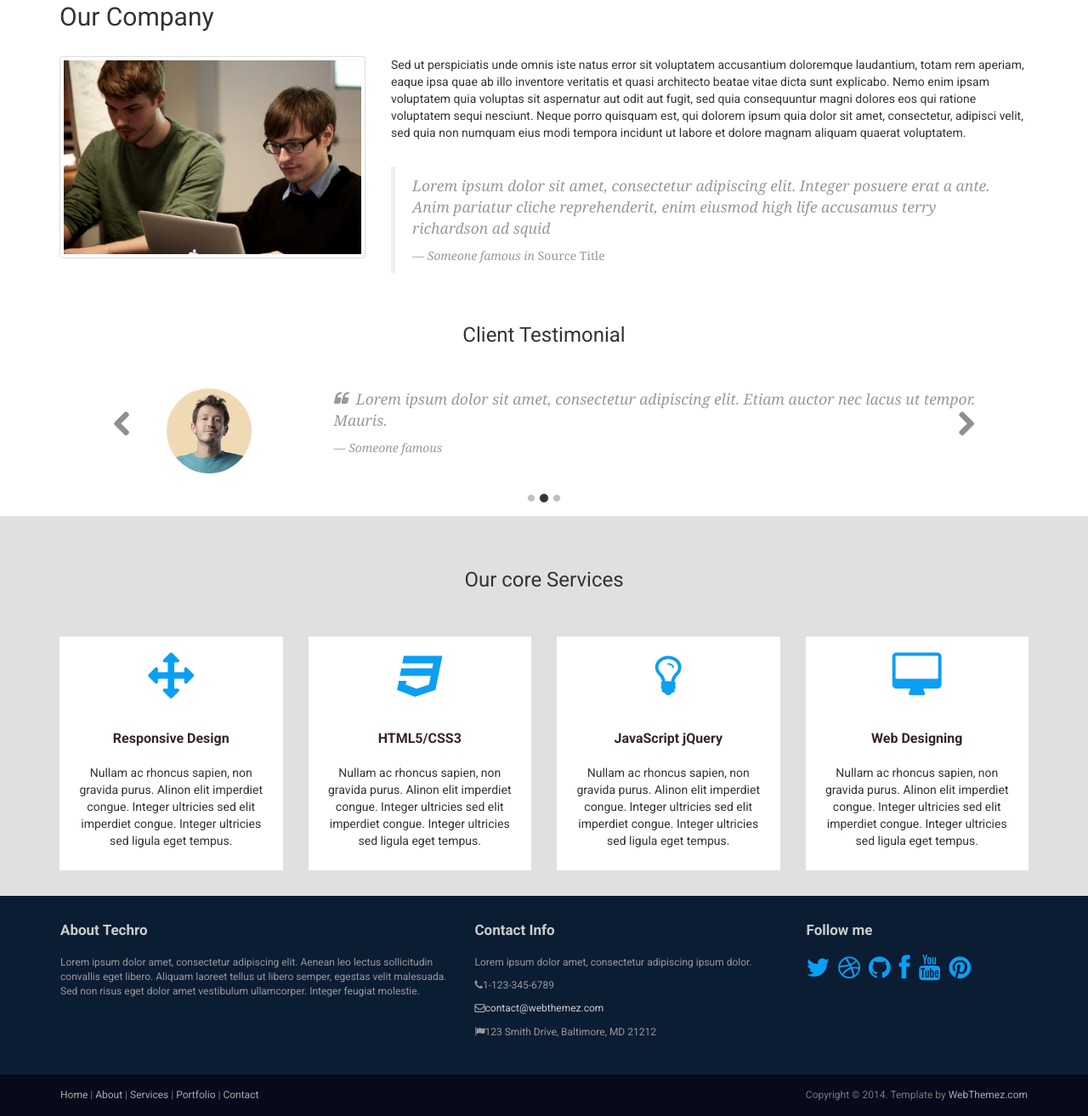
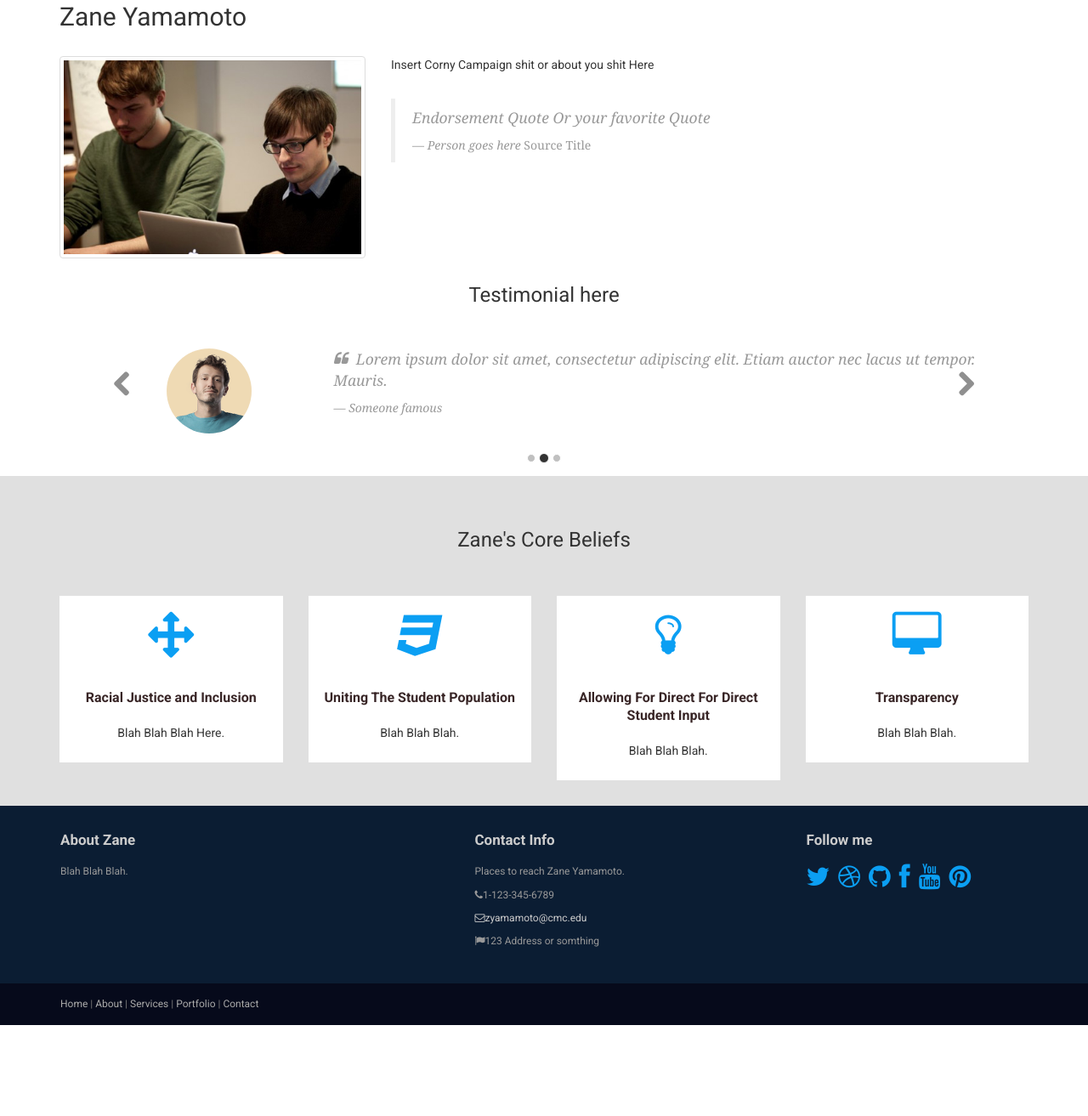
Before and after one commit to PeytonOgasawara/Zane-1.0, a plain HTML site: page index.html in a window 1280 px wide. Shown: the part 647-1960 px from the top of the page at 85% size. After the commit the page ends 1853 px from the top, so only its background shows below. Drawn offline with nearby package versions, Linux system fonts and the light colour scheme.

Commit message:
Update index.html

```diff
--- a/index.html
+++ b/index.html
@@ -93,7 +93,7 @@
     <div class="container">
         <div class="heading">
             <!-- Heading -->
-            <h2>Our Company</h2>
+            <h2>Zane Yamamoto</h2>
             <br />
         </div>
         <div class="row">
@@ -101,10 +101,10 @@
                 <img src="assets/images/1.jpg" alt="" class="img-responsive img-thumbnail">
             </div>
             <div class="col-md-8">
-                <p>Sed ut perspiciatis unde omnis iste natus error sit voluptatem accusantium doloremque laudantium, totam rem aperiam, eaque ipsa quae ab illo inventore veritatis et quasi architecto beatae vitae dicta sunt explicabo. Nemo enim ipsam voluptatem quia voluptas sit aspernatur aut odit aut fugit, sed quia consequuntur magni dolores eos qui ratione voluptatem sequi nesciunt. Neque porro quisquam est, qui dolorem ipsum quia dolor sit amet, consectetur, adipisci velit, sed quia non numquam eius modi tempora incidunt ut labore et dolore magnam aliquam quaerat voluptatem. </p>
+                <p>Insert Corny Campaign shit or about you shit Here</p>
                 <blockquote class="blockquote-1">
-                    <p>Lorem ipsum dolor sit amet, consectetur adipiscing elit. Integer posuere erat a ante. Anim pariatur cliche reprehenderit, enim eiusmod high life accusamus terry richardson ad squid</p>
-                    <small>Someone famous in <cite title="Source Title">Source Title</cite></small>
+                    <p>Endorsement Quote Or your favorite Quote</p>
+                    <small>Person goes here <cite title="Source Title">Source Title</cite></small>
                 </blockquote>
             </div>
         </div>
@@ -112,7 +112,7 @@
     <div class="container">
         <div class="row">
             <div class='col-md-12 text-center'>
-                <h3>Client Testimonial</h3>
+                <h3>Testimonial here</h3>
             </div>
         </div>
         <div class='row'>
@@ -182,46 +182,46 @@
     <div class="jumbotron">
         <div class="container">
 
-            <h3 class="text-center">Our core Services</h3>
+            <h3 class="text-center">Zane's Core Beliefs</h3>
 
             <div class="row">
                 <div class="col-md-3 col-sm-6 highlight">
                     <div class="hbox">
                         <div class="h-caption">
-                            <h4><i class="fa fa-arrows fa-2x circle"></i>Responsive Design</h4>
+                            <h4><i class="fa fa-arrows fa-2x circle"></i>Racial Justice and Inclusion</h4>
                         </div>
                         <div class="h-body text-center">
-                            <p>Nullam ac rhoncus sapien, non gravida purus. Alinon elit imperdiet congue. Integer ultricies sed elit imperdiet congue. Integer ultricies sed ligula eget tempus.</p>
+                            <p>Blah Blah Blah Here.</p>
                         </div>
                     </div>
                 </div>
                 <div class="col-md-3 col-sm-6 highlight">
                     <div class="hbox">
                         <div class="h-caption">
-                            <h4><i class="fa fa-css3 fa-2x circle"></i>HTML5/CSS3</h4>
+                            <h4><i class="fa fa-css3 fa-2x circle"></i>Uniting The Student Population</h4>
                         </div>
                         <div class="h-body text-center">
-                            <p>Nullam ac rhoncus sapien, non gravida purus. Alinon elit imperdiet congue. Integer ultricies sed elit imperdiet congue. Integer ultricies sed ligula eget tempus.</p>
+                            <p>Blah Blah Blah.</p>
                         </div>
                     </div>
                 </div>
                 <div class="col-md-3 col-sm-6 highlight">
                     <div class="hbox">
                         <div class="h-caption">
-                            <h4><i class="fa fa-lightbulb-o fa-2x circle"></i>JavaScript jQuery</h4>
+                            <h4><i class="fa fa-lightbulb-o fa-2x circle"></i>Allowing For Direct For Direct Student Input</h4>
                         </div>
                         <div class="h-body text-center">
-                            <p>Nullam ac rhoncus sapien, non gravida purus. Alinon elit imperdiet congue. Integer ultricies sed elit imperdiet congue. Integer ultricies sed ligula eget tempus.</p>
+                            <p>Blah Blah Blah.</p>
                         </div>
                     </div>
                 </div>
                 <div class="col-md-3 col-sm-6 highlight">
                     <div class="hbox">
                         <div class="h-caption">
-                            <h4><i class="fa fa-desktop fa-2x circle"></i>Web Designing</h4>
+                            <h4><i class="fa fa-desktop fa-2x circle"></i>Transparency</h4>
                         </div>
                         <div class="h-body text-center">
-                            <p>Nullam ac rhoncus sapien, non gravida purus. Alinon elit imperdiet congue. Integer ultricies sed elit imperdiet congue. Integer ultricies sed ligula eget tempus.</p>
+                            <p>Blah Blah Blah.</p>
                         </div>
                     </div>
                 </div>
@@ -239,20 +239,20 @@
             <div class="container">
                 <div class="row">
                     <div class="col-md-5 panel">
-                        <h3 class="panel-title">About Techro</h3>
+                        <h3 class="panel-title">About Zane</h3>
                         <div class="panel-body">
-                            <p>Lorem ipsum dolor amet, consectetur adipiscing elit. Aenean leo lectus sollicitudin convallis eget libero. Aliquam laoreet tellus ut libero semper, egestas velit malesuada. Sed non risus eget dolor amet vestibulum ullamcorper. Integer feugiat molestie.</p>
+                            <p>Blah Blah Blah.</p>
                         </div>
                     </div>
 
                     <div class="col-md-4 panel contact">
                         <h3 class="panel-title">Contact Info</h4>
 						<div class="panel-body">
-                            <p>Lorem ipsum dolor amet, consectetur adipiscing ipsum dolor.</p>
+                            <p>Places to reach Zane Yamamoto.</p>
                             <ul>
                                 <li><i class="fa fa-phone"></i>1-123-345-6789</li>
-                                <li><a href="#"><i class="fa fa-envelope-o"></i>contact@webthemez.com</a></li>
-                                <li><i class="fa fa-flag"></i>123 Smith Drive, Baltimore, MD 21212</li>
+                                <li><a href="#"><i class="fa fa-envelope-o"></i>zyamamoto@cmc.edu</a></li>
+                                <li><i class="fa fa-flag"></i>123 Address or somthing</li>
                             </ul>
                         </div>
                     </div>
@@ -295,7 +295,7 @@
                     <div class="col-md-6 panel">
                         <div class="panel-body">
                             <p class="text-right">
-                                Copyright &copy; 2014. Template by <a href="http://webthemez.com/" rel="develop">WebThemez.com</a>
+
                             </p>
                         </div>
                     </div>
```
